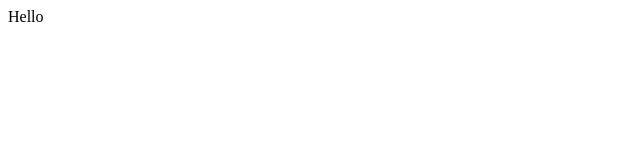
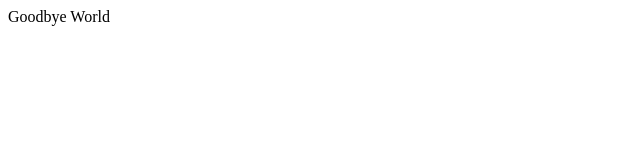
Before and after one commit to ariawbs/conflictTest, a plain HTML site: page index.html in a window 1280 px wide. Shown: the full height of the page, 0-640 px from the left. Drawn offline with Linux system fonts and the light colour scheme.

Commit message:
Added goodbye

```diff
--- a/index.html
+++ b/index.html
@@ -1,6 +1,6 @@
 <html>
   <head></head>
   <body>
-    <div>Hello</div>
+    <div>Goodbye World</div>
   </body>
 </html>
```
